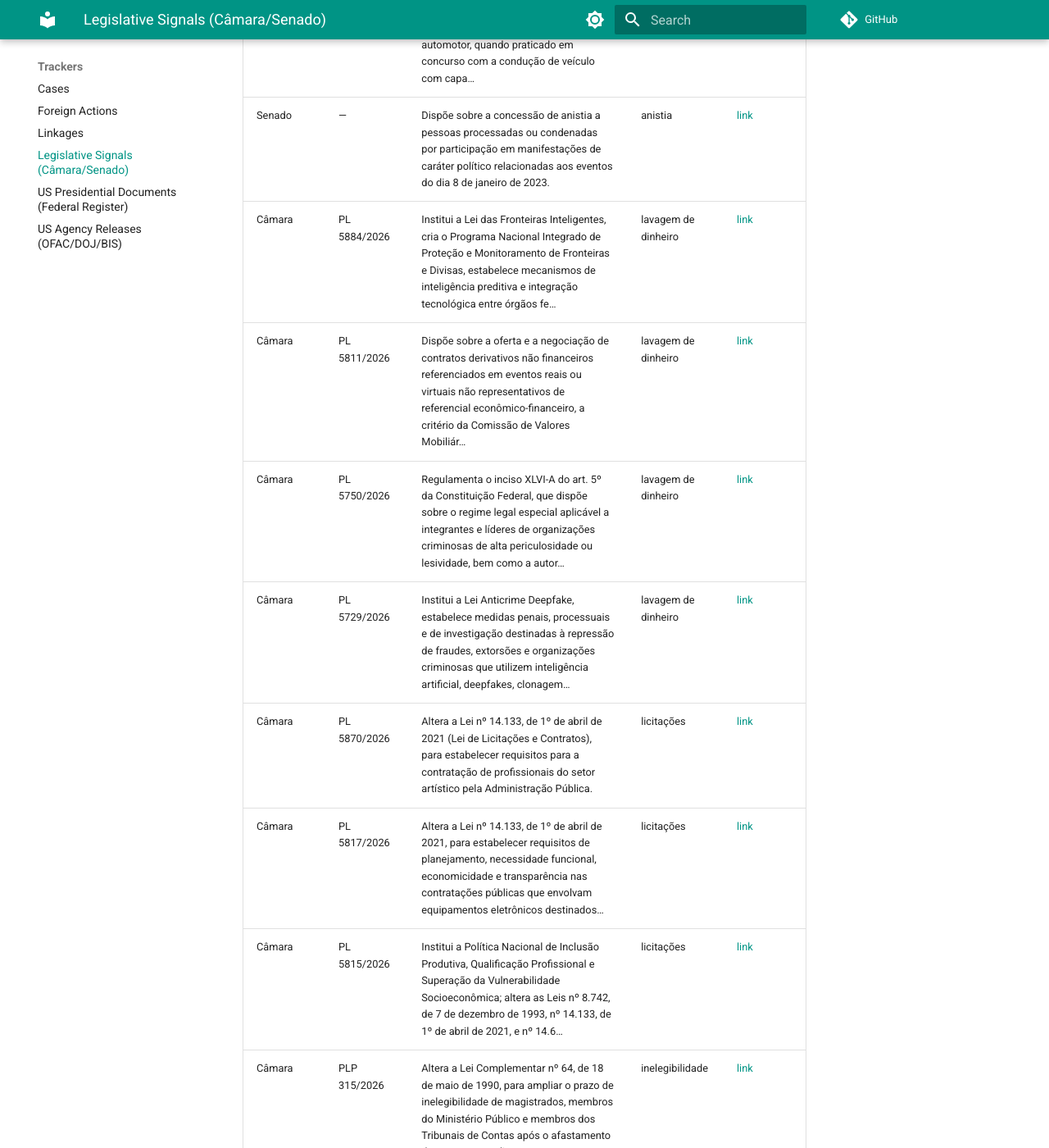
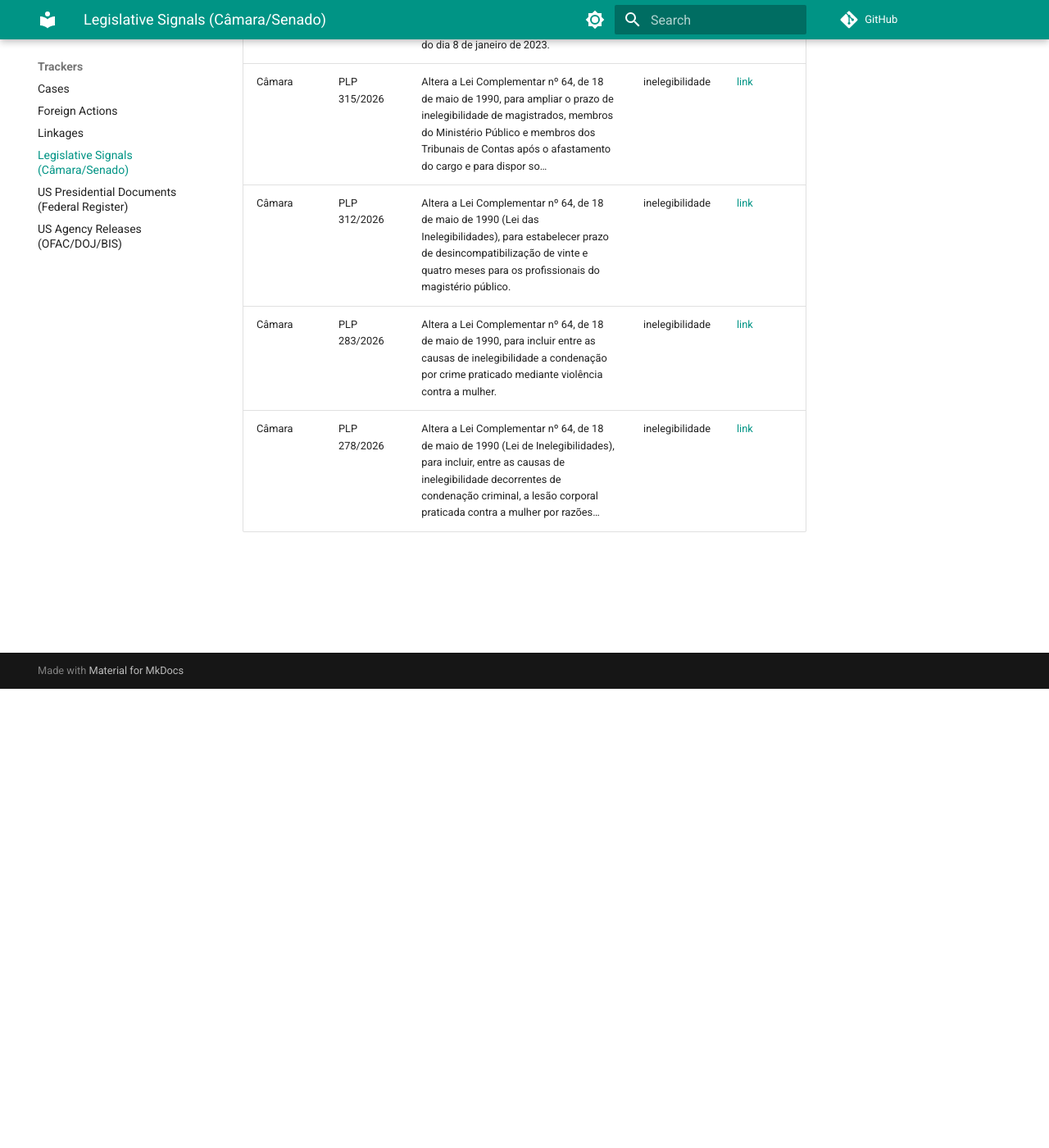
Before and after one commit to felipelago17/brazilian-political-cases-academic, an MkDocs documentation site: the page built from docs/trackers/legislature.md, in a window 1280 px wide and 1400 px high, scrolled down 560 px. Shown: the whole window at 82% size. Built offline with MkDocs 1.6.1 and Material for MkDocs 9.7.7, drawn with Linux system fonts in a browser that asks for light colours; comment, search, counter and statistics services are not loaded; some of the changed text lies outside the part shown.

Commit message:
data: legislature 2026-11-26

```diff
--- a/docs/trackers/legislature.md
+++ b/docs/trackers/legislature.md
@@ -1,20 +1,12 @@
 # Legislative signals (Câmara / Senado open data)
 
-*Auto-generated 2026-11-25 18:25 UTC from the Câmara dos Deputados and Senado Federal open-data APIs. Candidate items only — curated rows live in `trackers/legislative-signals.yaml`. Not legal advice.*
+*Auto-generated 2026-11-26 19:39 UTC from the Câmara dos Deputados and Senado Federal open-data APIs. Candidate items only — curated rows live in `trackers/legislative-signals.yaml`. Not legal advice.*
 
 Keywords: `anistia`, `dosimetria`, `supremo tribunal federal`, `foro privilegiado`, `impeachment`, `lei magnitsky`, `sanções`, `improbidade`, `lavagem de dinheiro`, `corrupção`, `licitações`, `acordo de leniência`, `delação premiada`, `inelegibilidade`, `emendas parlamentares` · Câmara window: proposições presented in the last 30 days · Senado: matérias em tramitação
 
 | Chamber | Number | Ementa | Keyword | Link |
 |---|---|---|---|---|
-| Câmara | PL 5916/2026 | Altera o parágrafo único do art. 1º da Lei nº 8.072, de 25 de julho de 1990, para considerar hediondo o homicídio praticado na direção de veículo automotor, quando praticado em concurso com a condução de veículo com capa… | anistia | [link](https://www.camara.leg.br/propostas-legislativas/2655664) |
 | Senado | — | Dispõe sobre a concessão de anistia a pessoas processadas ou condenadas por participação em manifestações de caráter político relacionadas aos eventos do dia 8 de janeiro de 2023. | anistia | [link]() |
-| Câmara | PL 5884/2026 | Institui a Lei das Fronteiras Inteligentes, cria o Programa Nacional Integrado de Proteção e Monitoramento de Fronteiras e Divisas, estabelece mecanismos de inteligência preditiva e integração tecnológica entre órgãos fe… | lavagem de dinheiro | [link](https://www.camara.leg.br/propostas-legislativas/2654765) |
-| Câmara | PL 5811/2026 | Dispõe sobre a oferta e a negociação de contratos derivativos não financeiros referenciados em eventos reais ou virtuais não representativos de referencial econômico-financeiro, a critério da Comissão de Valores Mobiliár… | lavagem de dinheiro | [link](https://www.camara.leg.br/propostas-legislativas/2652515) |
-| Câmara | PL 5750/2026 | Regulamenta o inciso XLVI-A do art. 5º da Constituição Federal, que dispõe sobre o regime legal especial aplicável a integrantes e líderes de organizações criminosas de alta periculosidade ou lesividade, bem como a autor… | lavagem de dinheiro | [link](https://www.camara.leg.br/propostas-legislativas/2650486) |
-| Câmara | PL 5729/2026 | Institui a Lei Anticrime Deepfake, estabelece medidas penais, processuais e de investigação destinadas à repressão de fraudes, extorsões e organizações criminosas que utilizem inteligência artificial, deepfakes, clonagem… | lavagem de dinheiro | [link](https://www.camara.leg.br/propostas-legislativas/2649761) |
-| Câmara | PL 5870/2026 | Altera a Lei nº 14.133, de 1º de abril de 2021 (Lei de Licitações e Contratos), para estabelecer requisitos para a contratação de profissionais do setor artístico pela Administração Pública. | licitações | [link](https://www.camara.leg.br/propostas-legislativas/2654327) |
-| Câmara | PL 5817/2026 | Altera a Lei nº 14.133, de 1º de abril de 2021, para estabelecer requisitos de planejamento, necessidade funcional, economicidade e transparência nas contratações públicas que envolvam equipamentos eletrônicos destinados… | licitações | [link](https://www.camara.leg.br/propostas-legislativas/2652676) |
-| Câmara | PL 5815/2026 | Institui a Política Nacional de Inclusão Produtiva, Qualificação Profissional e Superação da Vulnerabilidade Socioeconômica; altera as Leis nº 8.742, de 7 de dezembro de 1993, nº 14.133, de 1º de abril de 2021, e nº 14.6… | licitações | [link](https://www.camara.leg.br/propostas-legislativas/2652521) |
 | Câmara | PLP 315/2026 | Altera a Lei Complementar nº 64, de 18 de maio de 1990, para ampliar o prazo de inelegibilidade de magistrados, membros do Ministério Público e membros dos Tribunais de Contas após o afastamento do cargo e para dispor so… | inelegibilidade | [link](https://www.camara.leg.br/propostas-legislativas/2657818) |
 | Câmara | PLP 312/2026 | Altera a Lei Complementar nº 64, de 18 de maio de 1990 (Lei das Inelegibilidades), para estabelecer prazo de desincompatibilização de vinte e quatro meses para os profissionais do magistério público. | inelegibilidade | [link](https://www.camara.leg.br/propostas-legislativas/2655210) |
 | Câmara | PLP 283/2026 | Altera a Lei Complementar nº 64, de 18 de maio de 1990, para incluir entre as causas de inelegibilidade a condenação por crime praticado mediante violência contra a mulher. | inelegibilidade | [link](https://www.camara.leg.br/propostas-legislativas/2650684) |
```
Also changed, not shown: 1 other file.
